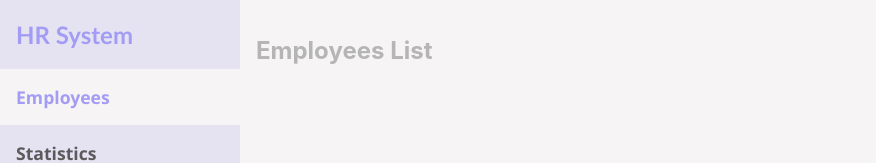
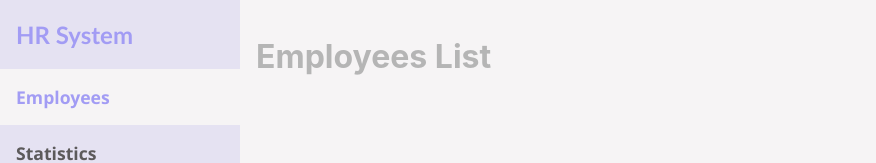
Before and after one commit to mixplore/hr-system, a React (Create React App) app: page /employees in a window 1280 px wide. Shown: the top 163 px of the page, without its empty margins (0-876 px from the left). Built offline with nearby package versions, Linux system fonts and the light colour scheme; no server answers.

Commit message:
refactor: replace h2 with h1

```diff
--- a/src/components/Sidebar.tsx
+++ b/src/components/Sidebar.tsx
@@ -3,7 +3,7 @@ import './Sidebar.scss';
 
 const Sidebar = () => (
   <nav aria-label="Sidebar menu" className="sidebar">
-    <h2 className="logo">HR System</h2>
+    <h1 className="logo">HR System</h1>
     <NavLink className={({ isActive }) => (isActive ? 'active-link' : undefined)} to="employees">
       Employees
     </NavLink>
--- a/src/pages/EmployeeDetails.tsx
+++ b/src/pages/EmployeeDetails.tsx
@@ -10,7 +10,7 @@ const EmployeeDetails = () => {
 
   return (
     <>
-      <h2>Employee Details</h2>
+      <h1>Employee Details</h1>
       <EmployeeForm
         defaultValues={employeeDetails}
         isReadOnly={true}
--- a/src/pages/EmployeeDetailsEdit.tsx
+++ b/src/pages/EmployeeDetailsEdit.tsx
@@ -27,7 +27,7 @@ const EmployeeDetails = () => {
 
   return (
     <>
-      <h2>Edit Employee Details</h2>
+      <h1>Edit Employee Details</h1>
       <EmployeeForm defaultValues={employeeDetails} onSubmit={onSubmit} />
     </>
   );
--- a/src/pages/Employees.scss
+++ b/src/pages/Employees.scss
@@ -1,6 +1,6 @@
 @import '../styles/colors.scss';
 
-h2 {
+h1 {
   color: $olive;
 }
 
--- a/src/pages/Employees.tsx
+++ b/src/pages/Employees.tsx
@@ -13,7 +13,7 @@ const Employees = () => {
       <div className="empty-state-text">Loading...</div>
     ) : (
       <>
-        <h2>Employees List</h2>
+        <h1>Employees List</h1>
         <EmployeesTable employeesData={state.employeesData} />
       </>
     );
--- a/src/pages/Statistics.tsx
+++ b/src/pages/Statistics.tsx
@@ -56,7 +56,7 @@ const Statistics = () => {
 
   return (
     <>
-      <h2>Employee Statistics</h2>
+      <h1>Employee Statistics</h1>
       <div className="charts-container">
         {/* Average Age By Industry Chart */}
         <Bar
```
